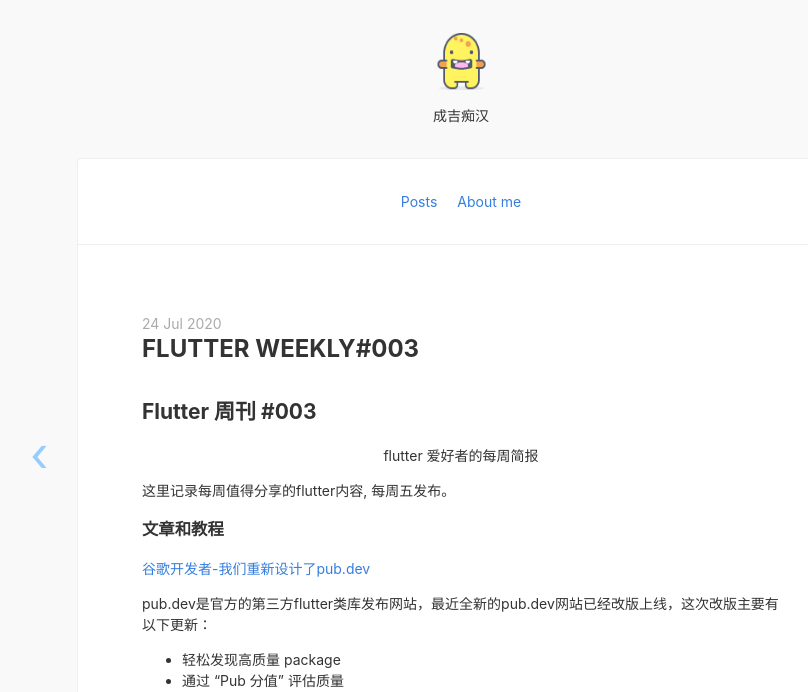
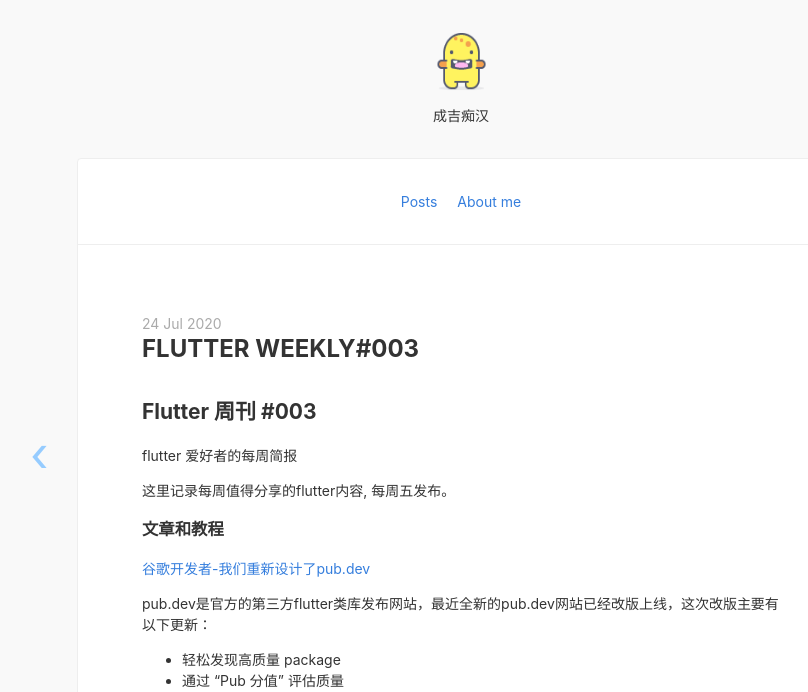
Before and after one commit to chyaohui/chyaohui.github.io, a Jekyll site: the page built from _posts/2020-07-24-Flutter-Weekly#003.md, in a window 1280 px wide. Shown: the top 692 px of the page, without its empty margins (179-987 px from the left). Built offline with Jekyll 4.4.1, drawn with Linux system fonts in a browser that asks for light colours; nearby versions of some CDN libraries; grey boxes are pictures that could not be loaded.

Commit message:
Update 2020-07-24-Flutter-Weekly#003.md

```diff
--- a/_posts/2020-07-24-Flutter-Weekly#003.md
+++ b/_posts/2020-07-24-Flutter-Weekly#003.md
@@ -1,6 +1,7 @@
 ## Flutter 周刊 #003
 
-<div align='center' >flutter 爱好者的每周简报</div>
+flutter 爱好者的每周简报
+
 这里记录每周值得分享的flutter内容, 每周五发布。
 
 
```
